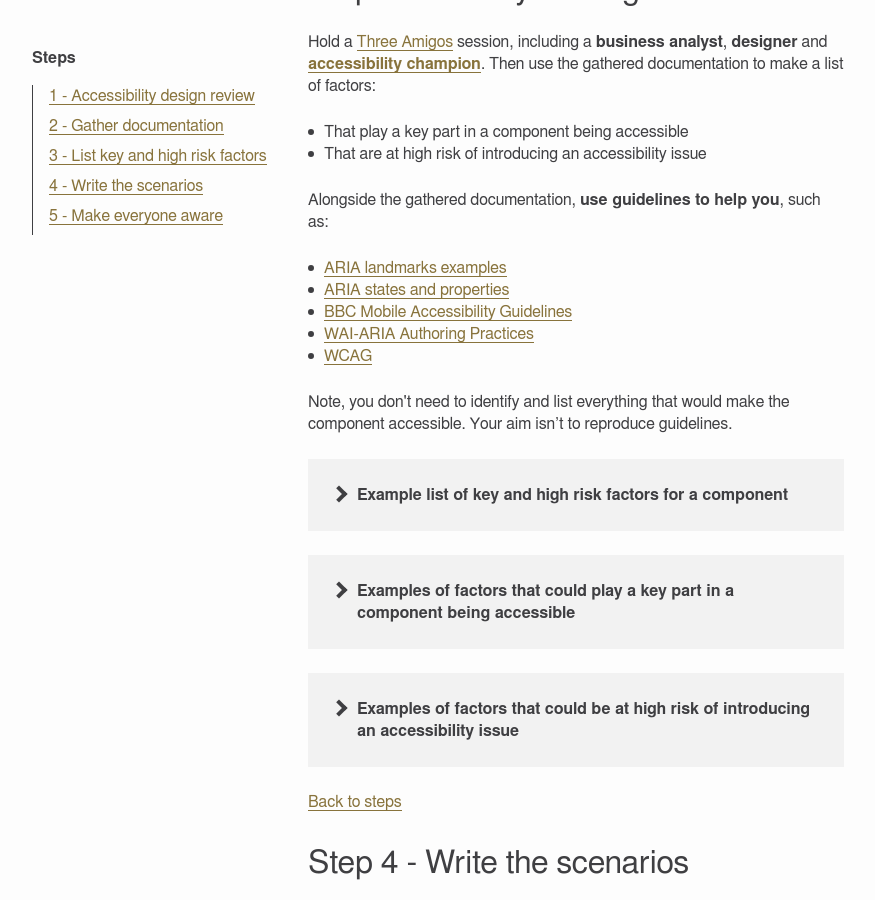
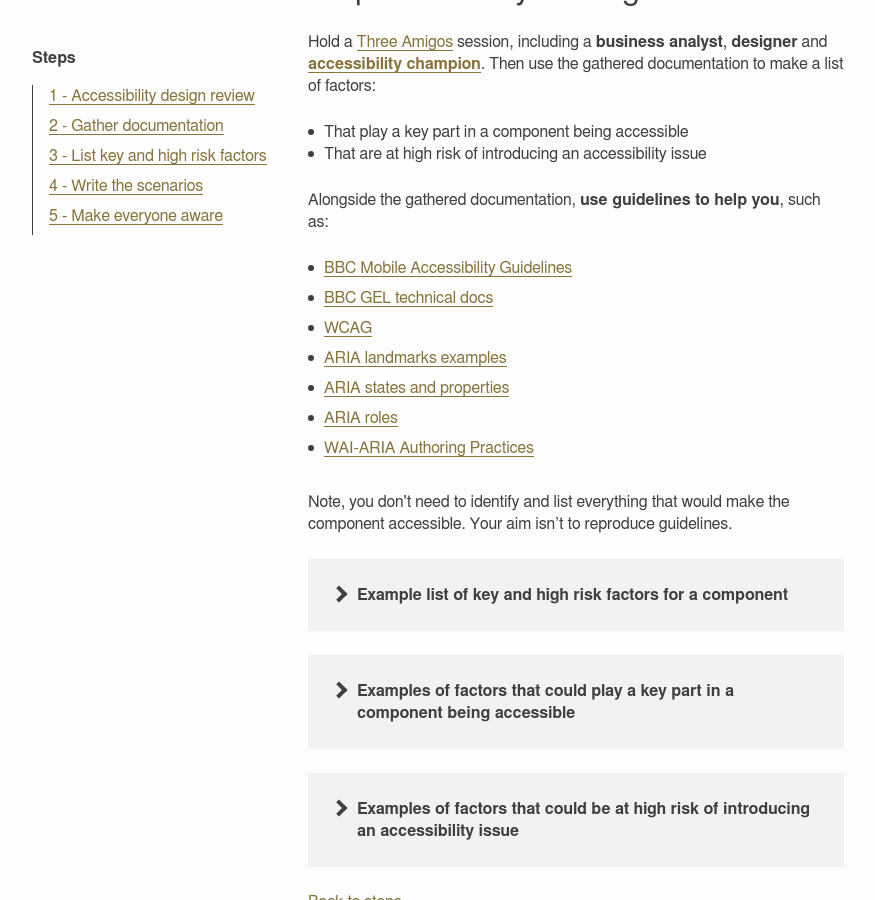
Before and after one commit to bbc/accessibility-news-and-you, a Jekyll site: the page guides/accessibility-acceptance-criteria.html, which Jekyll copies as it is, in a window 1280 px wide and 900 px high, scrolled down 1303 px. Shown: the whole window, without its empty margins (64-939 px from the left). Built offline with Jekyll 4.4.1, drawn with Linux system fonts in a browser that asks for light colours.

Commit message:
update list of links

```diff
--- a/guides/accessibility-acceptance-criteria.html
+++ b/guides/accessibility-acceptance-criteria.html
@@ -89,16 +89,20 @@
 
             <p>Alongside the gathered documentation, <b>use guidelines to help you</b>, such as:</p>
 
-            <ul class="body-copy-list no-space" role="list">
+            <ul class="body-copy-list no-space list-of-links" role="list">
+                <li role="listitem"><a href="https://www.bbc.co.uk/accessibility/forproducts/guides/mobile/">BBC Mobile Accessibility Guidelines</a></li>
+
+                <li role="listitem"><a href="https://bbc.github.io/gel/">BBC GEL technical docs</a></li>
+
+                <li role="listitem"><a href="https://www.w3.org/TR/WCAG/">WCAG</a></li>
+
                 <li role="listitem"><a href="https://www.w3.org/TR/2017/NOTE-wai-aria-practices-1.1-20171214/examples/landmarks/index.html">ARIA landmarks examples</a></li>
 
                 <li role="listitem"><a href="https://www.w3.org/TR/wai-aria-1.1/#state_prop_def">ARIA states and properties</a></li>
 
-                <li role="listitem"><a href="https://www.bbc.co.uk/accessibility/forproducts/guides/mobile/">BBC Mobile Accessibility Guidelines</a></li>
+                <li role="listitem"><a href="https://www.w3.org/TR/wai-aria-1.1/#role_definitions">ARIA roles</a></li>
 
                 <li role="listitem"><a href="https://www.w3.org/TR/wai-aria-practices-1.1/">WAI-ARIA Authoring Practices</a></li>
-
-                <li role="listitem"><a href="https://www.w3.org/TR/WCAG/">WCAG</a></li>
             </ul>
 
             <p>Note, you don't need to identify and list everything that would make the component accessible. Your aim isn’t to reproduce guidelines.</p>
```
